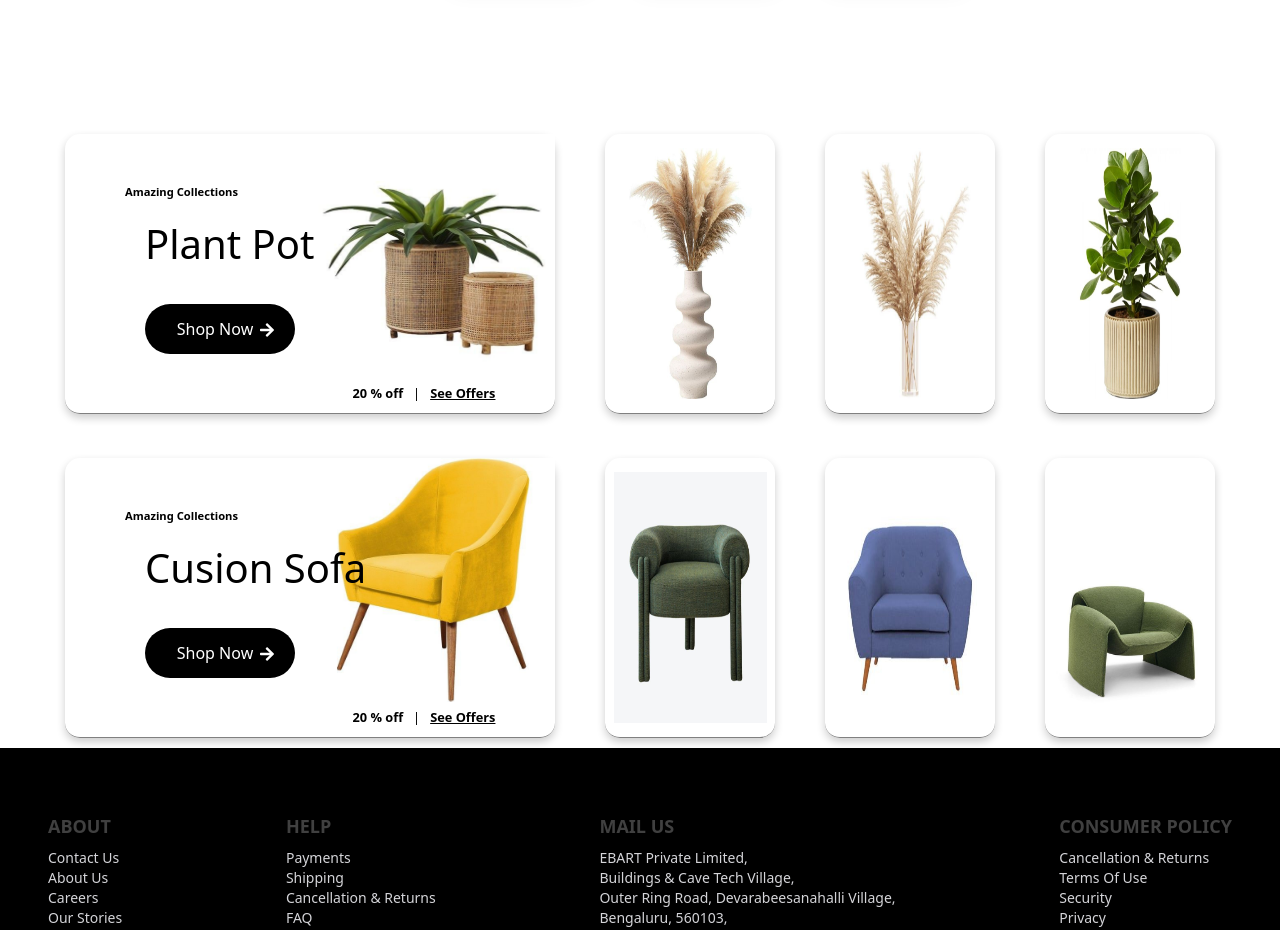
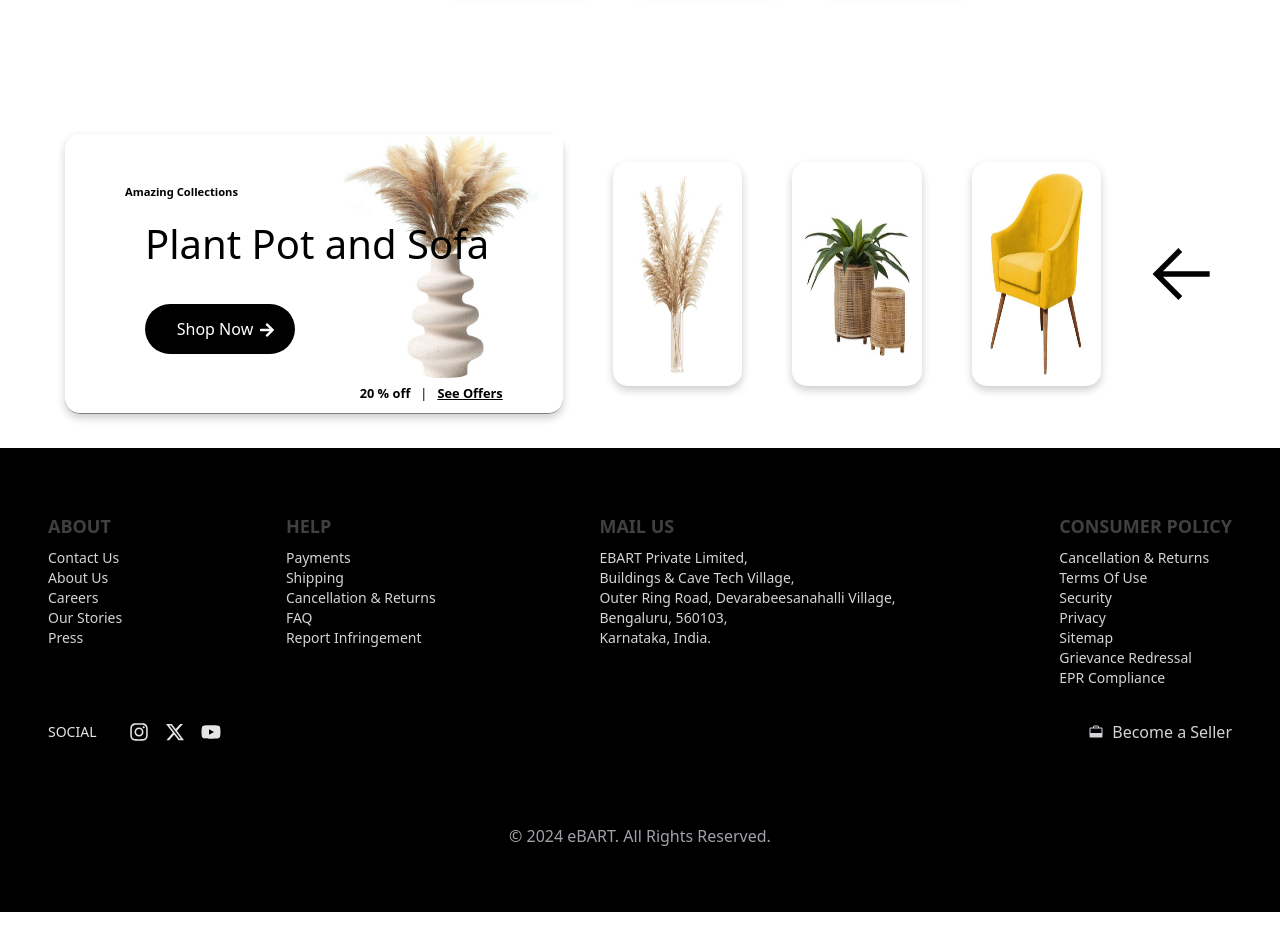
Before and after one commit to TRshyam/React-E-Commers, a React (Vite) app: page / in a window 1280 px wide. Shown: the part 780-1710 px from the top of the page. Built offline with nearby package versions, Linux system fonts and the light colour scheme.

Commit message:
Your commit message here

```diff
--- a/package.json
+++ b/package.json
@@ -26,6 +26,6 @@
     "eslint-plugin-react-refresh": "^0.4.6",
     "postcss": "^8.4.38",
     "tailwindcss": "^3.4.1",
-    "vite": "^5.2.6"
+    "vite": "^5.2.7"
   }
 }
--- a/src/components/CollectionsBarImageRendering.css
+++ b/src/components/CollectionsBarImageRendering.css
@@ -6,6 +6,7 @@
     gap: 50px;
     position: relative;
     padding:  10px 65px;
+    align-items: center;
 
 }
 
@@ -16,6 +17,7 @@
 
 .CollectionsBanner .FirstBanner {
     width: 650px;
+    height: 100%;
     display: flex;
     flex-direction: column;
     position: relative;
@@ -107,12 +109,12 @@
 /* Here its consists of styles of Sub banner */
 
 .CollectionsBanner .SubBanner {
-    width: 20%;
+    width: 15%;
+    height: 80%;
     display: flex;
     justify-content: center;
     align-items: center;
     box-shadow: 0 4px 8px rgba(0, 0, 0, 0.2);
-    border-bottom: 0.5px solid gray ;
     border-radius: 15px;
 
 }
@@ -121,3 +123,21 @@
     width: 90%;
     height: 90%;
 }
+
+.CollectionsBanner .NextButton {
+    width: auto;
+    height: auto;
+    font-size: 4em;
+    border-radius: 5px; /* Add border-radius for rounded corners */
+    cursor: pointer; /* Change cursor to pointer on hover */
+    transition: background-color 0.3s ease, transform 0.3s ease; /* Smooth transitions */
+}
+
+.CollectionsBanner .NextButton:hover {
+    transform: scale(0.9)
+}
+
+.CollectionsBanner .NextButton:active {
+
+    transform: scale(1.1); /* Scale button to 110% when active */
+}
--- a/src/components/Collectionsbar.jsx
+++ b/src/components/Collectionsbar.jsx
@@ -1,4 +1,4 @@
-import React from "react";
+import React, { useState, useEffect } from "react";
 import Pot1 from '../assets/CardItems/Pot-1.jpg'
 import Pot2 from '../assets/CardItems/Pot-2.jpg'
 import Pot3 from '../assets/CardItems/Pot-3.jpg'
@@ -9,56 +9,60 @@ import Sofa3 from '../assets/CardItems/Sofa-3.jpg'
 import Sofa4 from '../assets/CardItems/Sofa-4.jpg'
 import './CollectionsBarImageRendering.css'
 import { FaArrowRight } from "react-icons/fa";
-
+import { GrNext, GrLinkPrevious } from "react-icons/gr";
 
 const CollectionsBar = () => {
+    const BannerImages = [Pot1, Pot2, Pot3, Pot4, Sofa1, Sofa2, Sofa3, Sofa4];
     return (
         <>
-            {CollectionsBarImageRendering({
-                FirstImage: Pot4,
-                SecondImage: Pot2,
-                ThirdImage: Pot3,
-                FourthImage: Pot1,
-                Title: "Plant Pot",
-                Offer: "20"
-            })}
-            <br></br>
-
-{CollectionsBarImageRendering({
-                FirstImage: Sofa1,
-                SecondImage: Sofa2,
-                ThirdImage: Sofa3,
-                FourthImage: Sofa4,
-                Title: "Cusion Sofa",
-                Offer: "20"
-            })}
+            <CollectionsBarImageRendering
+                Images={BannerImages}
+                Title="Plant Pot and Sofa"
+                Offer="20"
+            />
+            <br />
         </>
     );
 }
 
 const CollectionsBarImageRendering = (props) => {
+    const [currentIndex, setCurrentIndex] = useState(0);
+
+    const HandleNext = () => {
+        setCurrentIndex((currentIndex + 1) % props.Images.length);
+    }
+
+    useEffect(() => {
+        const interval = setInterval(() => {
+            setCurrentIndex((prevIndex) => (prevIndex + 1) % props.Images.length);
+        }, 5000); // Slide every 3 seconds
+
+        return () => clearInterval(interval);
+    }, [props.Images.length]);
+
     return (
         <div className="CollectionsBanner">
             <div className="FirstBanner">
                 <h2>Amazing Collections</h2>
                 <h1>{props.Title}</h1>
-                <button>Shop Now <FaArrowRight className="RightArrow"/></button>
-                <img src={props.FirstImage} alt="IMAGE" />
-                <div className="OfferDetails" >
-                <h3>{props.Offer} % off</h3>
-                <h4>|</h4>
-                <a>See Offers</a>
+                <button>Shop Now <FaArrowRight className="RightArrow" /></button>
+                <img src={props.Images[currentIndex]} alt="IMAGE" />
+                <div className="OfferDetails">
+                    <h3>{props.Offer} % off</h3>
+                    <h4>|</h4>
+                    <a>See Offers</a>
                 </div>
             </div>
             <div className="SubBanner">
-                <img src={props.SecondImage} alt="IMAGE" />
+                <img src={props.Images[(currentIndex + 1) % props.Images.length]} alt="IMAGE" />
             </div>
             <div className="SubBanner">
-                <img src={props.ThirdImage} alt="IMAGE" />
+                <img src={props.Images[(currentIndex + 2) % props.Images.length]} alt="IMAGE" />
             </div>
             <div className="SubBanner">
-                <img src={props.FourthImage} alt="IMAGE" />
+                <img src={props.Images[(currentIndex + 3) % props.Images.length]} alt="IMAGE" />
             </div>
+            <button className="NextButton" onClick={HandleNext}><GrLinkPrevious/></button>
         </div>
     );
 }
```
Also changed, not shown: 1 other file (tests, documents, lock files or other folders).
